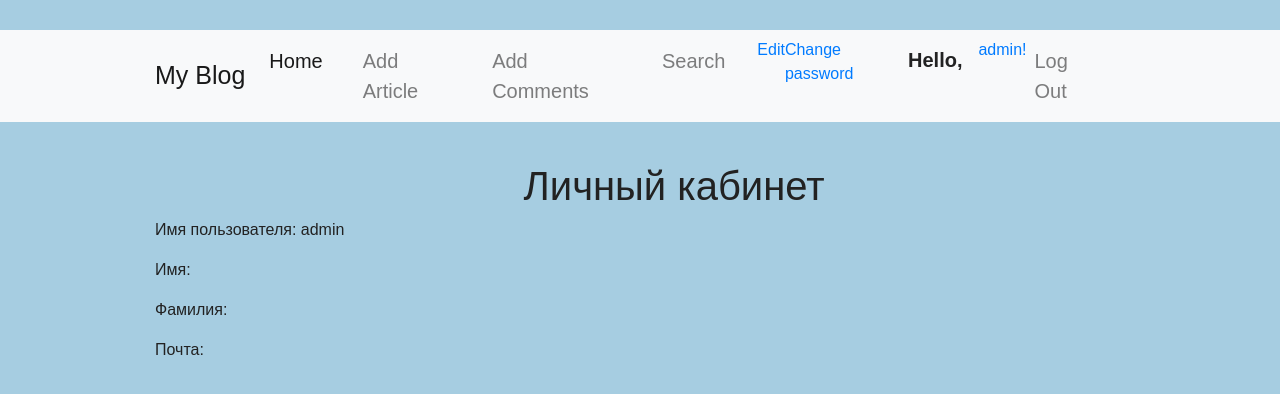
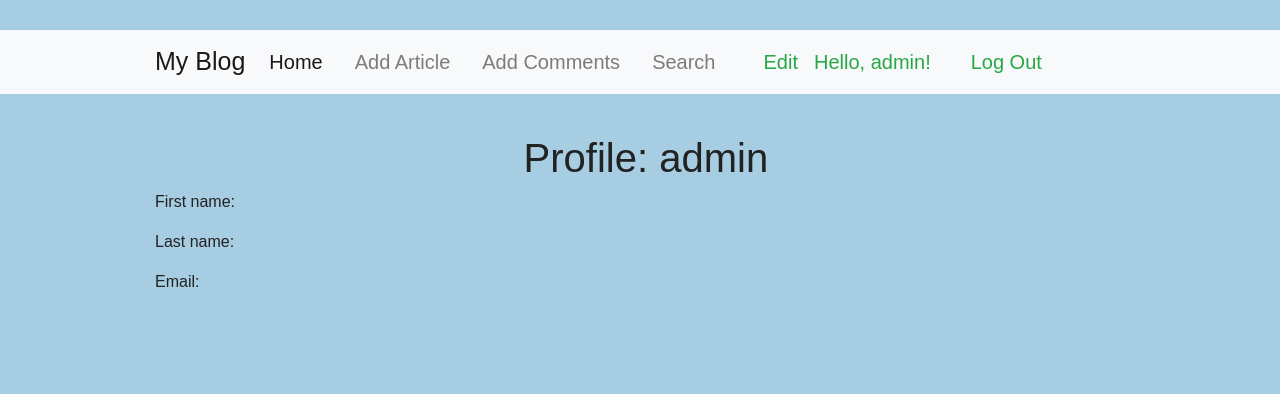
Before and after one commit to Aisuluu1405/python_group_homework_55_Aisulu_Dzhusupova, a Django app: page /accounts/profile/1/ in a window 1280 px wide. Shown: the top 394 px of the page. Run offline with Django 3.2, Linux system fonts and the light colour scheme; a user stored in the database is signed in; data comes from the database, SQL or seed files in the repository; some libraries are stand-ins or nearby versions.

Commit message:
Создала редактирование профиля пользователя 'user_update.html'.

```diff
--- a/source/accounts/templates/user_detail.html
+++ b/source/accounts/templates/user_detail.html
@@ -1,16 +1,17 @@
 {% extends 'base.html' %}
 
-{% block title %}User{% endblock %}
+{% block title %}{{ user_obj.username }}{% endblock %}
 
-{% block menu_links %}
-    <li><a href="#">Edit</a> </li>
-    <li><a href="#">Change password</a> </li>
+{% block menu %}
+    {% if user_obj == request.user%}
+        <li class="nav-item "><a class="nav-link ml-3 text-success" href="{% url "accounts:user_update" user_obj.pk %}">Edit</a></li>
+{#        <li><a href="{% url 'accounts:user_change_password' user_obj.pk %}">Change password</a> </li>#}
+    {% endif %}
 {%  endblock %}
 
 {%  block content %}
-<h1>Личный кабинет</h1>
-<p> Имя пользователя: {{ user_obj.username }}</p>
-<p>Имя: {{ user_obj.first_name }}</p>
-<p>Фамилия: {{ user_obj.last_name }}</p>
-<p>Почта: {{ user_obj.email }}</p>
+    <h1>Profile: {{ user_obj.username }}</h1>
+    <p> First name: <b>{{ user_obj.first_name }}</b></p>
+    <p>Last name: {{ user_obj.last_name }}</p>
+    <p>Email: {{ user_obj.email }}</p>
 {% endblock %}
--- a/source/accounts/urls.py
+++ b/source/accounts/urls.py
@@ -1,5 +1,5 @@
 from django.urls import path
-from accounts.views import login_view, logout_view, register_view, user_activate, UserDetailView
+from accounts.views import login_view, logout_view, register_view, user_activate, UserDetailView, UserChangeView
 
 app_name = 'accounts'
 
@@ -8,5 +8,8 @@ urlpatterns =[
     path('logout/', logout_view, name='logout'),
     path('register/', register_view, name='register'),
     path('register/activate/', user_activate, name='user_activate'),
-    path('profile/<int:pk>/', UserDetailView.as_view(), name='detail')
+    path('profile/<pk>/', UserDetailView.as_view(), name='user_detail'),
+    path('profile<pk>/edit/', UserChangeView.as_view(), name='user_update')
+
+
 ]
--- a/source/accounts/views.py
+++ b/source/accounts/views.py
@@ -1,12 +1,14 @@
 from django.contrib.auth.decorators import login_required
+from django.contrib.auth.mixins import UserPassesTestMixin
+from django.http import HttpResponseForbidden
 from django.shortcuts import render, redirect
 from django.contrib.auth import authenticate, login, logout
 from django.contrib.auth.models import User
 from django.urls import reverse
-from django.views.generic import DetailView
+from django.views.generic import DetailView, UpdateView
 
 from main.settings import HOST_NAME
-from accounts.forms import UserCreationForm
+from accounts.forms import UserCreationForm, UserChangeForm
 from accounts.models import Token
 
 
@@ -86,3 +88,16 @@ class UserDetailView(DetailView):
     model = User
     template_name = 'user_detail.html'
     context_object_name = 'user_obj'
+
+
+class UserChangeView(UserPassesTestMixin, UpdateView):
+    model = User
+    template_name = 'user_update.html'
+    context_object_name = 'user_obj'
+    form_class = UserChangeForm
+
+    def test_func(self):
+        return self.get_object() == self.request.user
+
+    def get_success_url(self):
+        return reverse('accounts:user_detail', kwargs={'pk': self.object.pk})
--- a/source/webapp/static/css/style.css
+++ b/source/webapp/static/css/style.css
@@ -109,8 +109,3 @@ textarea{
 .text-center{
     text-align: center;
 }
-.user_hello{
-    font-size: 20px;
-    font-weight: bold;
-    margin-top: 7px;
-}
--- a/source/webapp/templates/base.html
+++ b/source/webapp/templates/base.html
@@ -21,25 +21,26 @@
   <div class="collapse navbar-collapse" id="navbarSupportedContent">
     <ul class="navbar-nav mr-auto">
       <li class="nav-item active">
-        <a class="nav-link mr-4" href="{% url 'webapp:index' %}">Home</a>
+        <a class="nav-link mr-3" href="{% url 'webapp:index' %}">Home</a>
       </li>
       <li class="nav-item">
-        <a class="nav-link mr-4" href="{% url 'webapp:article_add' %}">Add Article</a>
+        <a class="nav-link mr-3" href="{% url 'webapp:article_add' %}">Add Article</a>
       </li>
         <li class="nav-item">
-        <a class="nav-link mr-4" href="{% url 'webapp:comment_add' %}">Add Comments</a>
+        <a class="nav-link mr-3" href="{% url 'webapp:comment_add' %}">Add Comments</a>
       </li>
        <li class="nav-item">
-        <a class="nav-link mr-4" href="{% url 'webapp:article_search' %}">Search</a>
+        <a class="nav-link mr-3" href="{% url 'webapp:article_search' %}">Search</a>
       </li>
            {% block menu %} {% endblock %}
+
             {% if request.user.is_authenticated %}
-                {% block menu_links %}{% endblock %}
-                <a class="user_hello mr-3">Hello, <a href="{% url 'accounts:detail' user.pk %}">{{ user.username }}!</a></li>
-                <li class="nav-item"><a class="nav-link mr-3" href="{% url 'accounts:logout'  %}">Log Out</a></li>
+                <li class="nav-item">
+                    <a a class="nav-link mr-4 text-success"  href="{% url 'accounts:user_detail' request.user.pk %}">Hello, {{request.user }}!</a></li>
+                <li class="nav-item "><a class="nav-link text-success" href="{% url 'accounts:logout'  %}">Log Out</a></li>
             {% else %}
-                <li class="menu-right"><a class="nav-link mr-3" href="{% url 'accounts:login'  %}">Log In</a></li>
-                <li class="menu-right"><a class="nav-link mr-3" href="{% url 'accounts:register' %}"> Register</a> </li>
+                <li class="nav-item"><a class="nav-link ml-4 text-success" href="{% url 'accounts:login'  %}">Log In</a></li>
+                <li class="nav-item"><a class="nav-link text-success" href="{% url 'accounts:register' %}"> Register</a> </li>
             {% endif %}
        </ul>
    </div>
```
Also changed, not shown: source/accounts/forms.py (+6 -1 lines), source/accounts/templates/user_update.html (added, +18 -0 lines).
